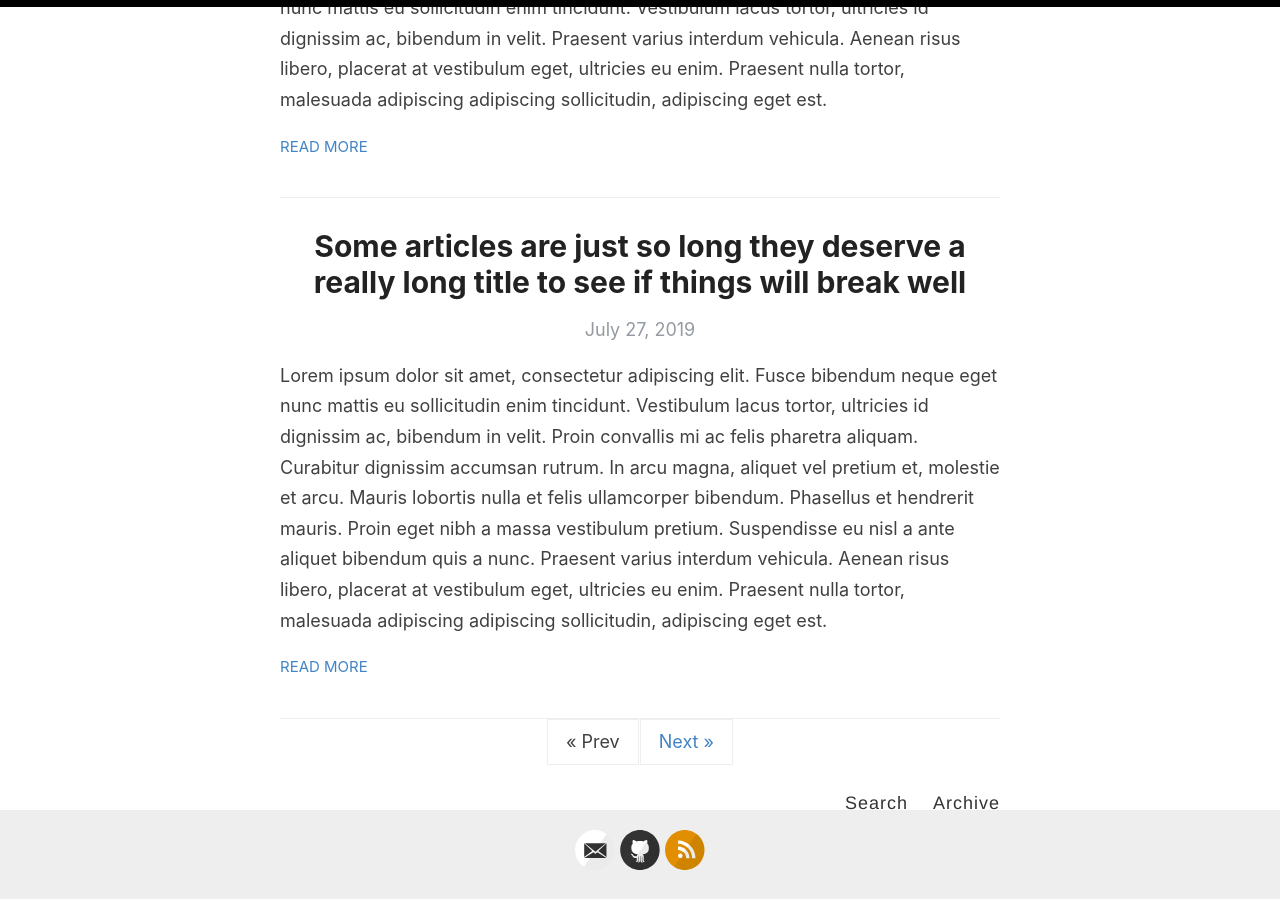
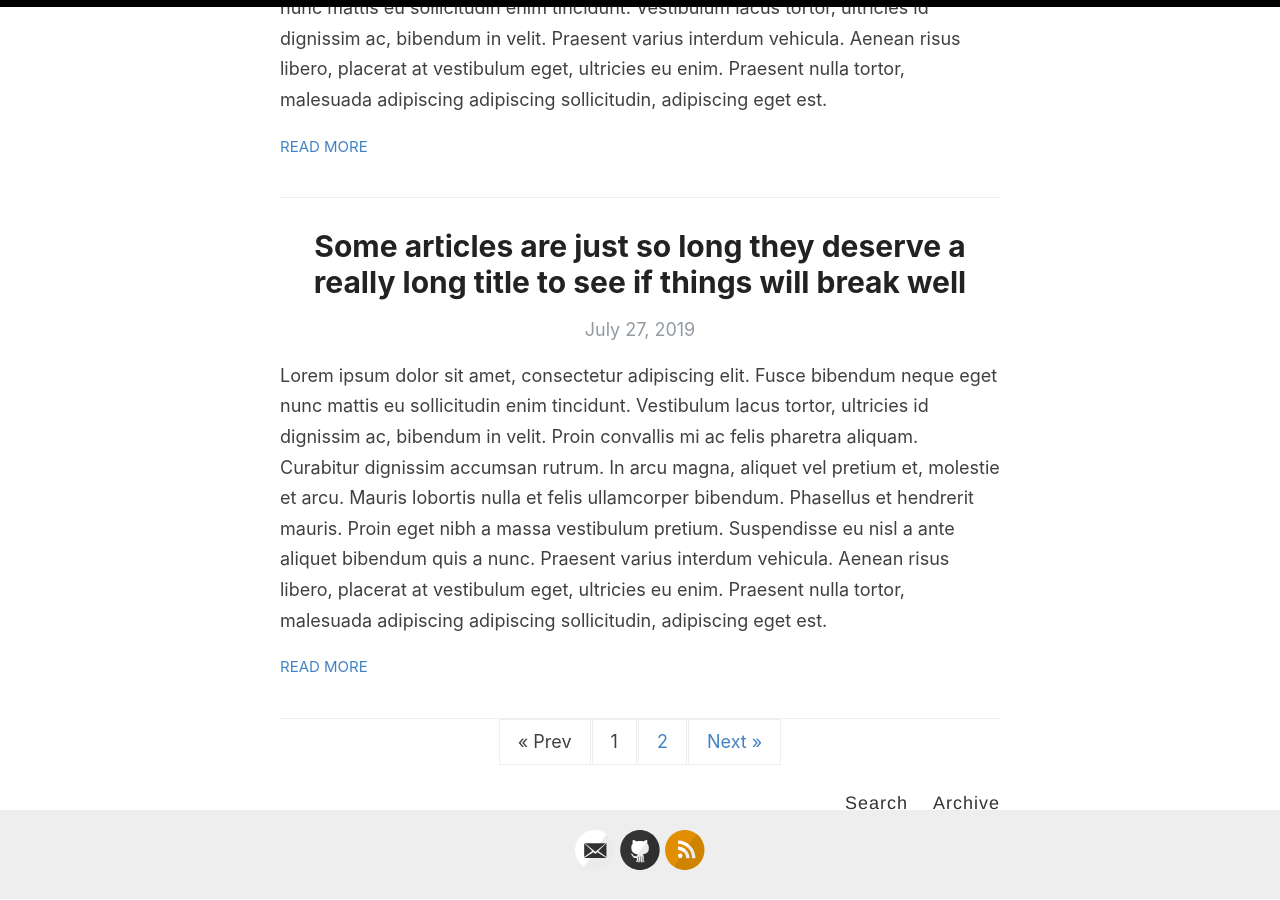
Before and after one commit to katskillskat/katskills-org, a Jekyll site: the page built from news/index.html, in a window 1280 px wide and 900 px high, scrolled down 1510 px. Built offline with Jekyll 4.4.1, drawn with Linux system fonts in a browser that asks for light colours; the list of posts is cut into pages by our own code.

Commit message:
Update index.html

```diff
--- a/news/index.html
+++ b/news/index.html
@@ -29,7 +29,7 @@ layout: default
       <span>&laquo; Prev</span>
     {% endif %}
 
-    {% for page in (paginator.total_pages) %}
+    {% for page in (1..paginator.total_pages) %}
       {% if page == paginator.page %}
         <span class="webjeda">{{ page }}</span>
       {% elsif page == 1 %}
```
